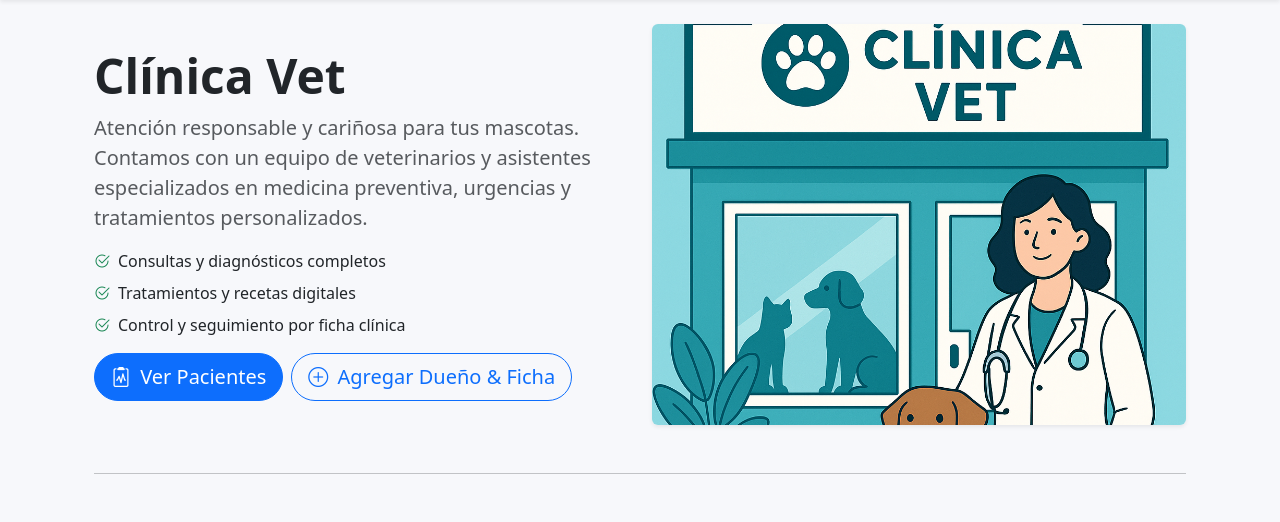
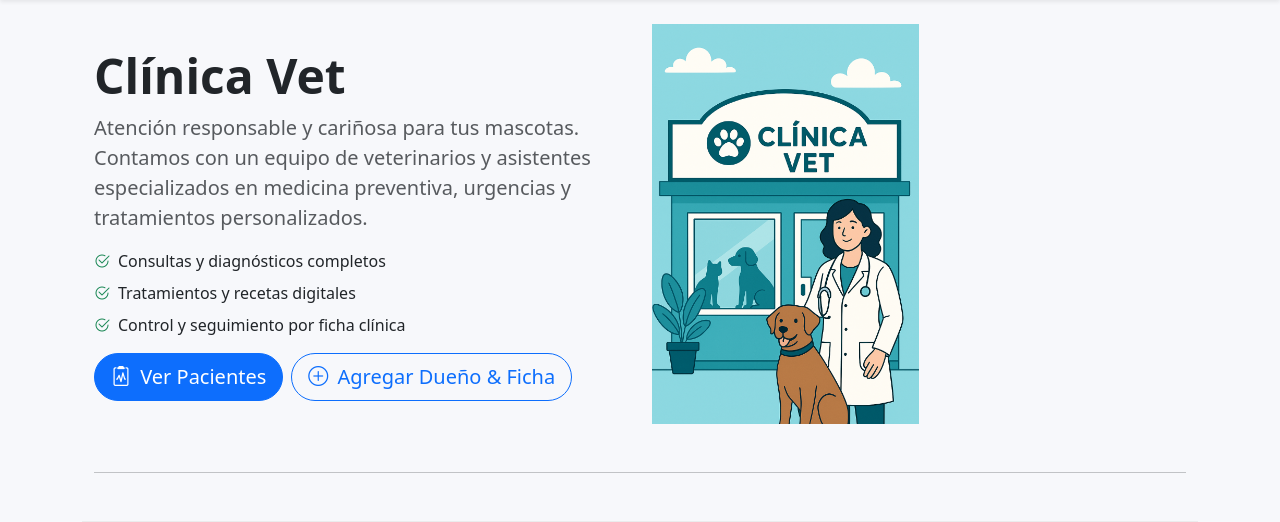
Before and after one commit to claudiokbza/casoVeterinaria, a Django app: template veterinaria/principal/templates/principal/home.html in a window 1280 px wide. Shown: the part 56-578 px from the top of the page. Run offline with Django 3.2, Linux system fonts and the light colour scheme; the template is opened without the code that fills it, so the values that code supplies are empty.

Commit message:
Modificar la presentación de la imagen en home.html para mejorar la adaptabilidad y el estilo visual.

```diff
--- a/veterinaria/principal/templates/principal/home.html
+++ b/veterinaria/principal/templates/principal/home.html
@@ -29,8 +29,8 @@
     </div>
 
     <div class="col-lg-6">
-      <div class="ratio ratio-4x3 shadow-sm rounded overflow-hidden">
-        <img src="{% static 'img/clinicavet.png' %}" alt="Clínica Veterinaria" class="w-100 h-100 object-fit-cover">
+      <div class="col-md-6" style="max-height: 400px; display: flex; align-items: center; justify-content: center;">
+        <img src="{% static 'img/clinicavet.png' %}" alt="Clínica Veterinaria" class="img-fluid" style="max-height: 100%; width: auto;">
       </div>
     </div>
   </div>
```
